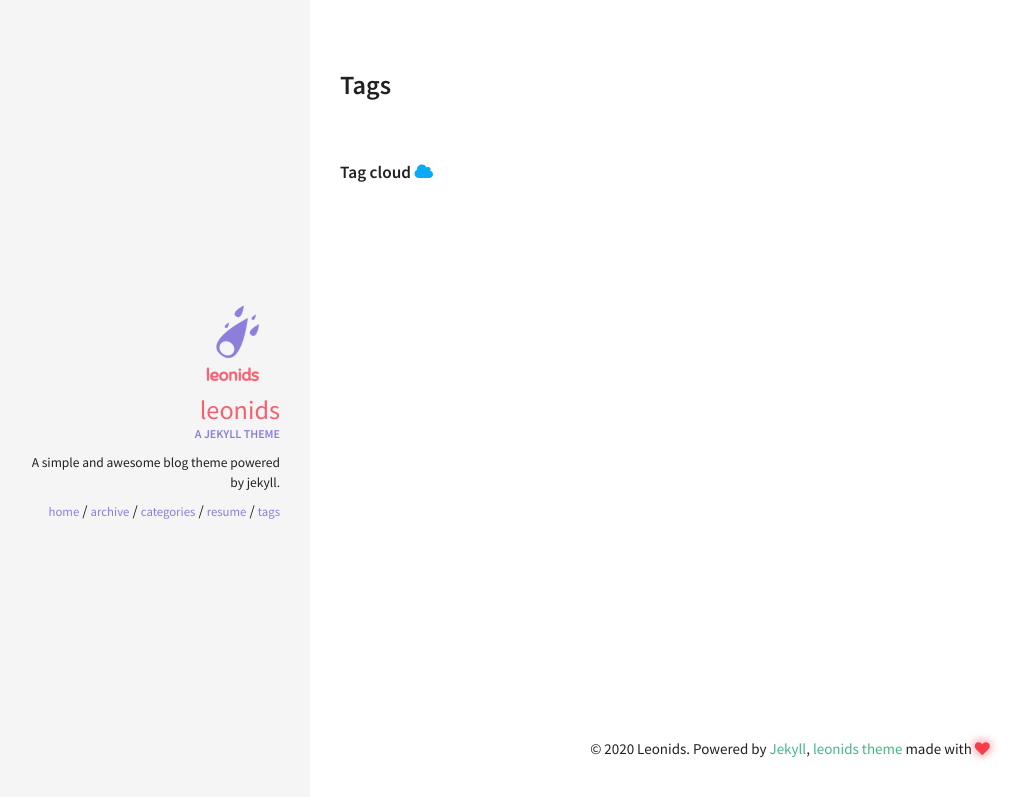
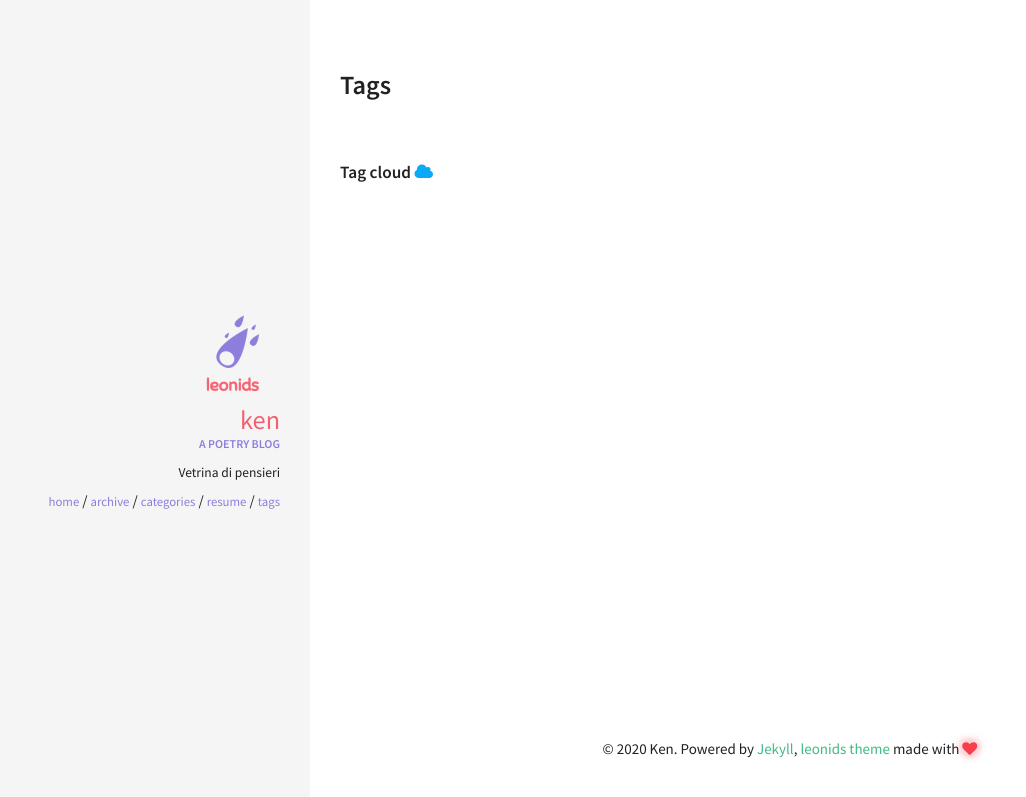
Before and after one commit to mirrorlessglassken/mirrorlessglassken.github.io, a Jekyll site: the page built from tags.html, in a window 1280 px wide. Shown: the top 797 px of the page, without its empty margins (10-1036 px from the left). Built offline with Jekyll 4.4.1, drawn with Linux system fonts in a browser that asks for light colours.

Commit message:
changed settings

```diff
--- a/_config.yml
+++ b/_config.yml
@@ -3,9 +3,9 @@
 # Site wide configuration
 ####################################
 #
-title: Leonids
+title: Mirrorless Glass
 email:
-description: A simple and awesome blog theme powered by jekyll.
+description: Vetrina di pensieri
 url: # the base hostname & protocol for your site
 keywords: ["blog", "jekyll"]
 
@@ -33,10 +33,10 @@
 ####################################
 #
 owner:
-  name: Leonids
+  name: Ken
   avatar: leonids-logo.png
-  job: "A jekyll theme"
-  bio: "A simple and awesome blog theme powered by jekyll."
+  job: "A poetry blog"
+  bio: "Vetrina di pensieri"
   email:
   disqus-shortname:
   twitter: #username
```
Also changed, not shown: 1 other file.
